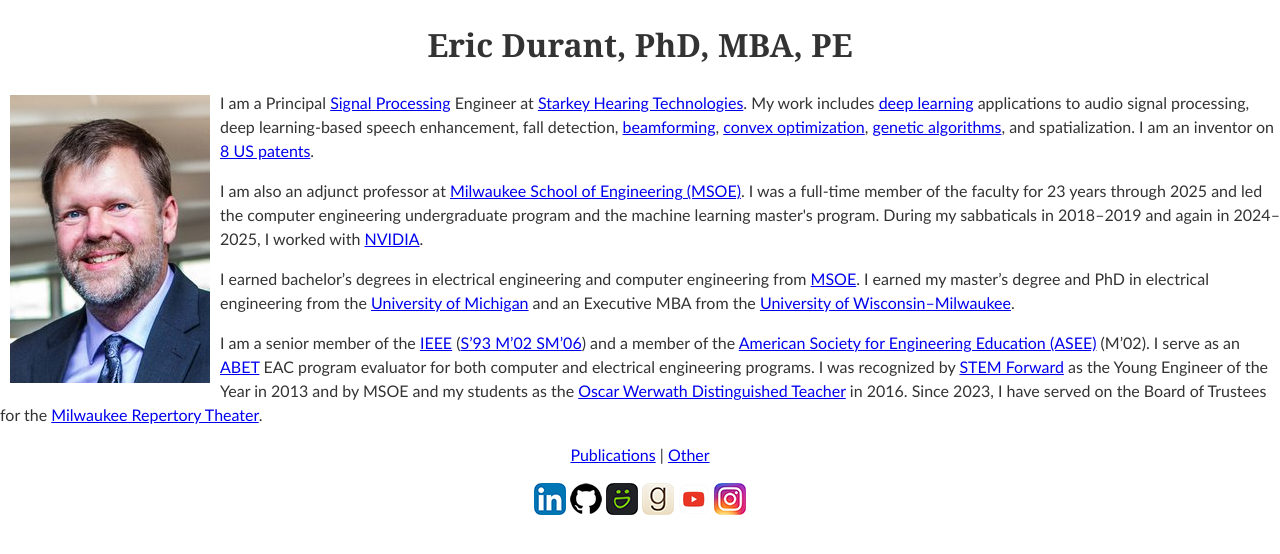
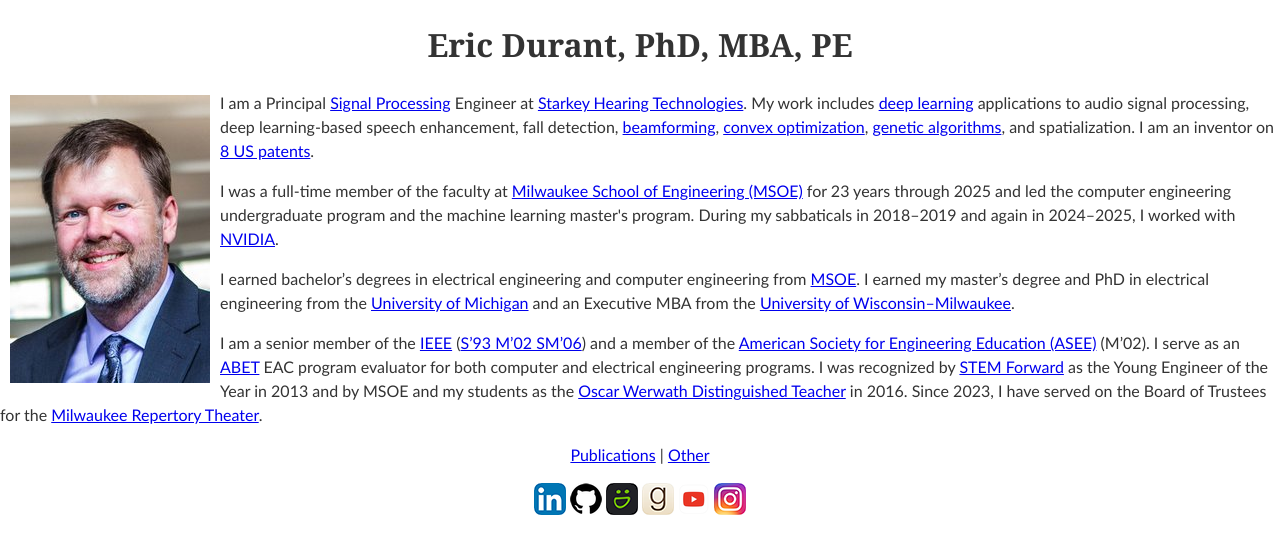
Before and after one commit to edurant/edurant.github.io, a Jekyll site: the page built from index.html, in a window 1280 px wide. Shown: the top 554 px of the page. Built offline with Jekyll 4.4.1, drawn with Linux system fonts in a browser that asks for light colours.

Commit message:
Update index.html

```diff
--- a/index.html
+++ b/index.html
@@ -23,8 +23,7 @@
 algorithms</a>, and spatialization.
 I am an inventor on <a href="misc/patents.html">8 US patents</a>.</p>
 
-<p>I am also an adjunct professor
-at <a href="https://www.msoe.edu/" title="MSOE homepage">Milwaukee School of Engineering (MSOE)</a>. I was a full-time member of the faculty for 23 years through 2025 and led the computer engineering undergraduate program and the machine learning master's program. During my sabbaticals in 2018–2019 and again in 2024–2025, I worked with <a href="https://www.nvidia.com/">NVIDIA</a>.</p>
+<p>I was a full-time member of the faculty at <a href="https://www.msoe.edu/" title="MSOE homepage">Milwaukee School of Engineering (MSOE)</a> for 23 years through 2025 and led the computer engineering undergraduate program and the machine learning master's program. During my sabbaticals in 2018–2019 and again in 2024–2025, I worked with <a href="https://www.nvidia.com/">NVIDIA</a>.</p>
 
 <p>I earned bachelor’s degrees in electrical engineering and computer engineering from <a href="https://www.msoe.edu/">MSOE</a>.
 I earned my master’s degree and PhD in electrical engineering from the <a href="https://umich.edu/">University of Michigan</a> and
```
